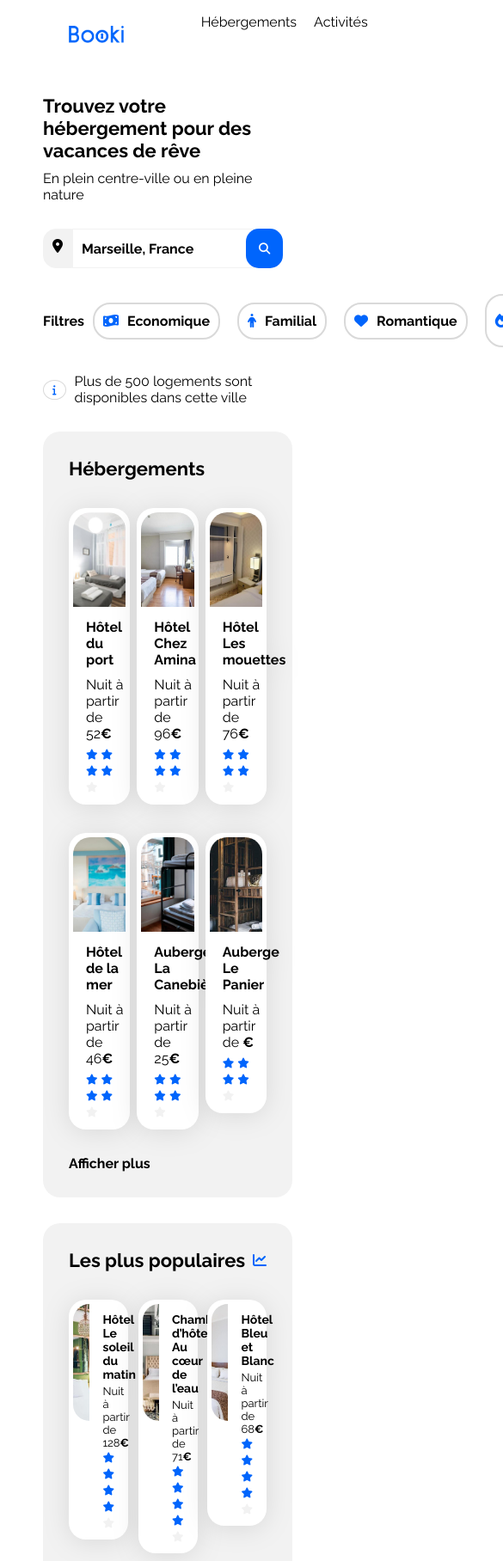
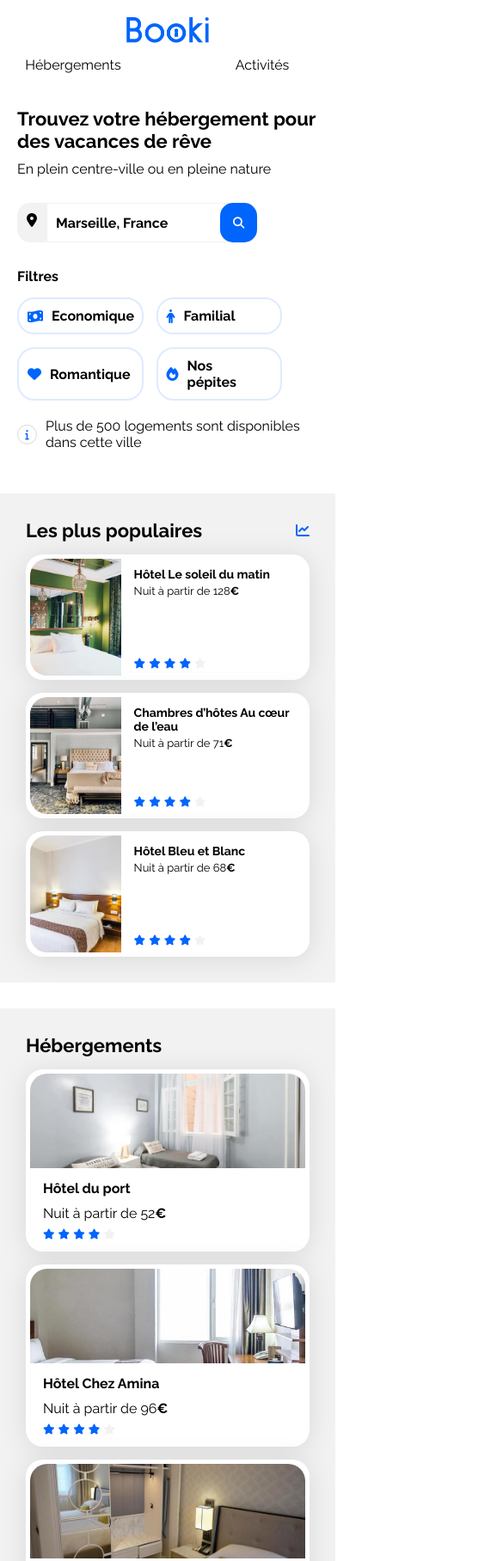
Before and after one commit to thomas-ruch/Projet-Booki, a plain HTML site: page index.html in a window 390 px wide. Shown: the top 1816 px of the page at 86% size, 585 px wide, since content can reach past the window. Drawn offline with Linux system fonts and the light colour scheme.

Commit message:
Ajout du responsive design

```diff
--- a/css/style.css
+++ b/css/style.css
@@ -22,6 +22,7 @@ body {
 .main-container {
     width: 100%;
     max-width: 1440px;
+    min-width: 320px;
     padding: 0 50px;
     box-sizing: border-box;
 }
@@ -50,7 +51,7 @@ a {
     border-radius: 20px;
     padding: 5px;
     filter: drop-shadow(0px 3px 15px rgba(0, 0, 0, 0.1));
-    margin-top: 33px;
+    margin-top: 30px;
 }
 
 .card img {
@@ -74,11 +75,12 @@ header {
     display: flex;
     flex-direction: row;
     justify-content: space-between;
-    height: 80px;
 }
 
 .logo-header {
-    padding: 30px;
+    height: 30px;
+    margin: 20px;
+    object-fit: contain;
 }
 
 nav ul {
@@ -88,16 +90,18 @@ nav ul {
     flex-direction: row;
     justify-content: space-around;
     align-items: end;
+    padding: 0;
+    gap: 50px;
 }
 
 nav li {
     padding-top: 14px;
-    margin-left: 20px;
+    padding-left: 0;
 }
 
 nav li:hover {
-    border-top: 2px solid #0065fc;
-    color: #0065fc;
+    border-top: 2px solid var(--main-color);
+    color: var(--main-color);
 }
 
 /****** Recherche ******/
@@ -107,13 +111,13 @@ nav li:hover {
 
 .search-form {
     display: flex;
+    gap: 0;
     margin-top: 30px;
-    gap: 0;
 }
 
 .search-form label {
-    background-color: #f2f2f2;
-    border: 1px solid #f2f2f2;
+    background-color: var(--main-bg-color);
+    border: 1px solid var(--main-bg-color);
     border-top-left-radius: 15px;
     border-bottom-left-radius: 15px;
     padding: 10px;
@@ -126,37 +130,47 @@ nav li:hover {
 }
 
 .search-form input[type="search"] {
-    border: 1px solid #f2f2f2;
+    border: 1px solid var(--main-bg-color);
     border-right: none;
     margin-right: -10px;
 }
 
 .form-button-text {
-    background-color: #0065fc;
+    background-color: var(--main-color);
     border: none;
     color: white;
     border-top-right-radius: 15px;
     border-bottom-right-radius: 15px;
-    font-size: 16px;
-    font-weight: 600;
 }
 
+
 .form-button-icon {
-    background-color: #0065fc;
+    display: none;
+    background-color: var(--main-color);
     border: none;
     border-radius: 15px;
     padding: 15px;
+}
+
+.loupe-icon {
+    color: white;
 }
 
 .search-filters {
     display: flex;
     flex-direction: row;
     align-items: center;
-    margin-top: 20px;
+    margin-top: 30px;
 }
 
 .search-filters p {
     font-weight: 700;
+    margin-right: 10px;
+}
+
+.all-filters {
+    display: flex;
+    flex-direction: row;
 }
 
 .filter {
@@ -164,9 +178,9 @@ nav li:hover {
     flex-direction: row;
     align-items: center;
     padding: 10px;
-    border: 2px #d9d9d9 solid;
+    border: 2px var(--filter-bg-color) solid;
     border-radius: 20px;
-    margin: 10px;
+    margin-right: 15px;
 }
 
 .filter p {
@@ -174,7 +188,7 @@ nav li:hover {
 }
 
 .filter:hover {
-    background-color: #d9d9d9;
+    background-color: var(--filter-bg-color);
 }
 
 .search-information {
@@ -186,7 +200,7 @@ nav li:hover {
 
 .search-information i {
     border: 1px solid #d9d9d9;
-    padding: 10px;
+    padding: 10px 8.25px;
     border-radius: 50%;
     margin-right: 10px;
 }
@@ -218,6 +232,7 @@ nav li:hover {
 }
 
 .hebergements-cards a {
+    display: inline-block;
     width: 31%;
 }
 
@@ -263,6 +278,12 @@ nav li:hover {
     align-items: center;
 }
 
+.populaires-cards {
+    display: flex;
+    flex-direction: column;
+    justify-content: space-between;
+}
+
 .populaires-cards .card {
     display: flex;
 }
@@ -306,14 +327,15 @@ nav li:hover {
     height: 100%;
     display: flex;
     flex-direction: column;
-    padding: 0;
     background-color: white;
     border-radius: 20px;
     filter: drop-shadow(0px 3px 15px rgba(0, 0, 0, 0.2));
+    padding: 0;
+    margin-top: 30px;
 }
 
 .card-act img {
-    height: 380px;
+    height: 350px;
     object-fit: cover;
     border-top-left-radius: 20px;
     border-top-right-radius: 20px;
@@ -328,7 +350,6 @@ nav li:hover {
     flex-direction: row;
     flex-wrap: wrap;
     justify-content: space-between;
-    margin-top: 33px;
 }
 
 .activites-cards a {
@@ -337,18 +358,19 @@ nav li:hover {
 
 /****** Footer ***********/
 footer {
-    background-color: #f2f2f2;
-    margin-top: 33px;
+    background-color: var(--main-bg-color);
+    margin-top: 30px;
     padding: 20px;
 }
 
 .footer-infos {
     display: flex;
     flex-direction: row;
+    justify-content: space-between;
 }
 
 .info {
-    margin-right: 200px;
+    width: 30%;
 }
 
 .info h4 {
@@ -369,12 +391,6 @@ footer {
 /* Le code ci-dessous correspond à la version responsive uniquement */
 
 /****** Media queries ***********/
-
-@media (min-width: 768px) {
-    .form-button-icon {
-        display: none;
-    }
-}
 
 /* Medium devices (tablets, less/equal than 1024px) */
 @media (max-width: 1024px) {
@@ -408,11 +424,115 @@ footer {
     .populaires-cards .card-subtitle {
         font-size: 13px;
     }
+
+    .card-act img {
+        height: 200px;
+    }
 }
 
 /* Small devices (phones, less than 768px) */
 @media (max-width: 767.98px) {
+    .main-container {
+        padding: 0;
+    }
+
+    header {
+        flex-direction: column;
+    }
+
+    nav li {
+        text-align: center;
+        width: 50%;
+        padding-bottom: 20px;
+        justify-content: center;
+    }
+
+    nav li:hover {
+        box-sizing: content-box;
+        padding-bottom: 18px;
+        border-top: none;
+        border-bottom: 2px solid var(--main-color);
+        color: var(--main-color);
+    }
+
+    section {
+        margin-top: 15px;
+    }
+
     .form-button-text {
         display: none;
     }
+
+    .form-button-icon {
+        display: unset;
+    }
+
+    .search {
+        margin: 20px;
+    }
+
+    .search-filters {
+        flex-direction: column;
+        align-items: flex-start;
+    }
+
+    .all-filters {
+        flex-wrap: wrap;
+    }
+
+    .filter {
+        width: 35%;
+        margin-top: 15px;
+        overflow: hidden;
+    }
+
+    .hebergements-and-populaires {
+        flex-direction: column-reverse;
+    }
+
+    .hebergements-and-populaires section {
+        border-radius: unset;
+    }
+
+    .card {
+        margin-top: 15px;
+    }
+
+    .populaires-cards {
+        flex-direction: column;
+    }
+
+    .populaires-cards a {
+        width: 100%;
+    }
+
+    .hebergements {
+        background: white;
+    }
+
+    .hebergements-cards {
+        flex-direction: column;
+    }
+
+    .hebergements-cards a {
+        width: 100%;
+    }
+
+    .activites-cards {
+        flex-direction: column;
+    }
+
+    .activites-cards a {
+        width: 100%;
+    }
+
+    .footer-infos {
+        flex-direction: column;
+    }
+
+    .info {
+        width: 100%;
+        margin-top: 30px;
+        margin-left: 20px;
+    }
 }
--- a/index.html
+++ b/index.html
@@ -35,10 +35,12 @@
                             style="color: #000000;"></i></label>
                     <input type="search" id="location-search" name="recherche" value="Marseille, France">
                     <input class="form-button-text" type="submit" value="Rechercher">
-                    <button class="form-button-icon" type="submit"><i class="fa-solid fa-magnifying-glass" style="color: #ffffff;"></i></button>
+                    <button class="form-button-icon" type="submit"><i
+                            class="fa-solid fa-magnifying-glass loupe-icon"></i></button>
                 </form>
                 <div class="search-filters">
                     <p>Filtres</p>
+                    <div class="all-filters">
                         <div class="filter">
                             <i class="fa-solid fa-money-bill-wave"></i>
                             <p>Economique</p>
@@ -54,6 +56,7 @@
                         <div class="filter">
                             <i class="fa-solid fa-fire"></i>
                             <p>Nos pépites</p>
+                        </div>
                     </div>
                 </div>
                 <div class="search-information">
@@ -162,7 +165,7 @@
                                     alt="Image de la chambre d'hôtel montrant un lit">
                                 <div class="card-content">
                                     <h3 class="card-title">Auberge Le Panier</h3>
-                                    <p class="card-subtitle">Nuit à partir de <span class="euro">€</span></p>
+                                    <p class="card-subtitle">Nuit à partir de 23<span class="euro">€</span></p>
                                     <div class="card-rating">
                                         <i class="fa-xs fa-solid fa-star" aria-hidden="true"></i>
                                         <i class="fa-xs fa-solid fa-star" aria-hidden="true"></i>
@@ -266,7 +269,8 @@
                     </a>
                     <a href="#">
                         <article class="card-act">
-                            <img src="./images/activites/kilyan-sockalingum.jpg" alt="image du Parc national des Calanques">
+                            <img src="./images/activites/kilyan-sockalingum.jpg"
+                                alt="image du Parc national des Calanques">
                             <h3 class="card-title">Parc national des Calanques</h3>
                         </article>
                     </a>
```
Lines whose indentation alone changed are shown as unchanged.
